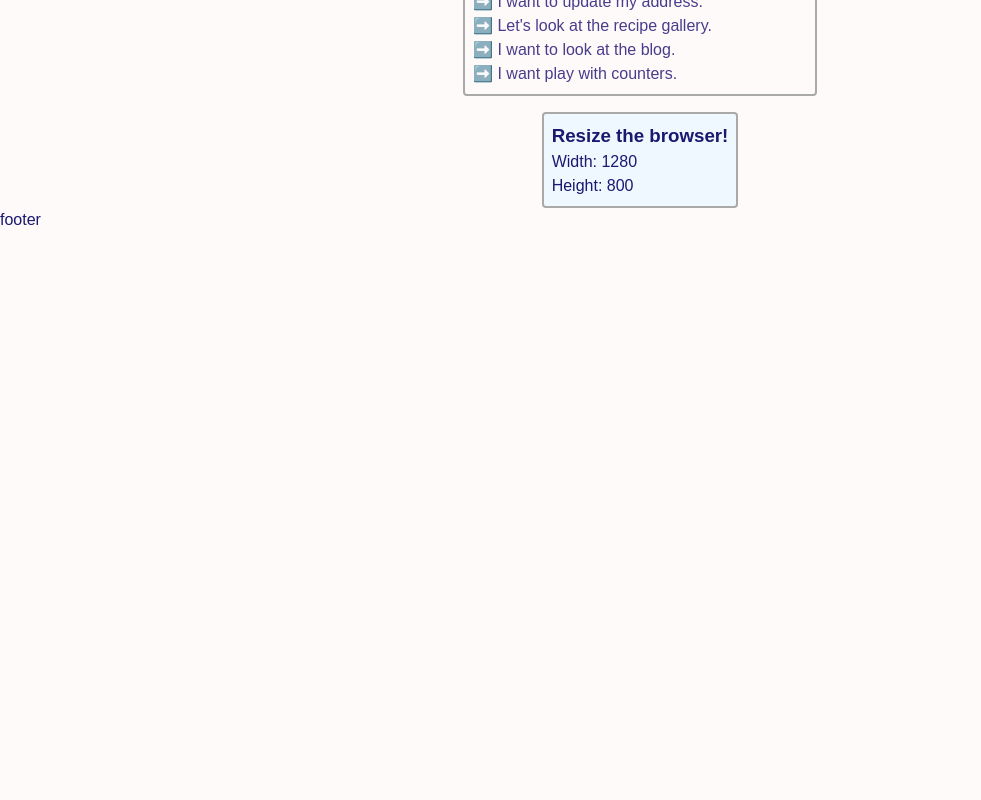
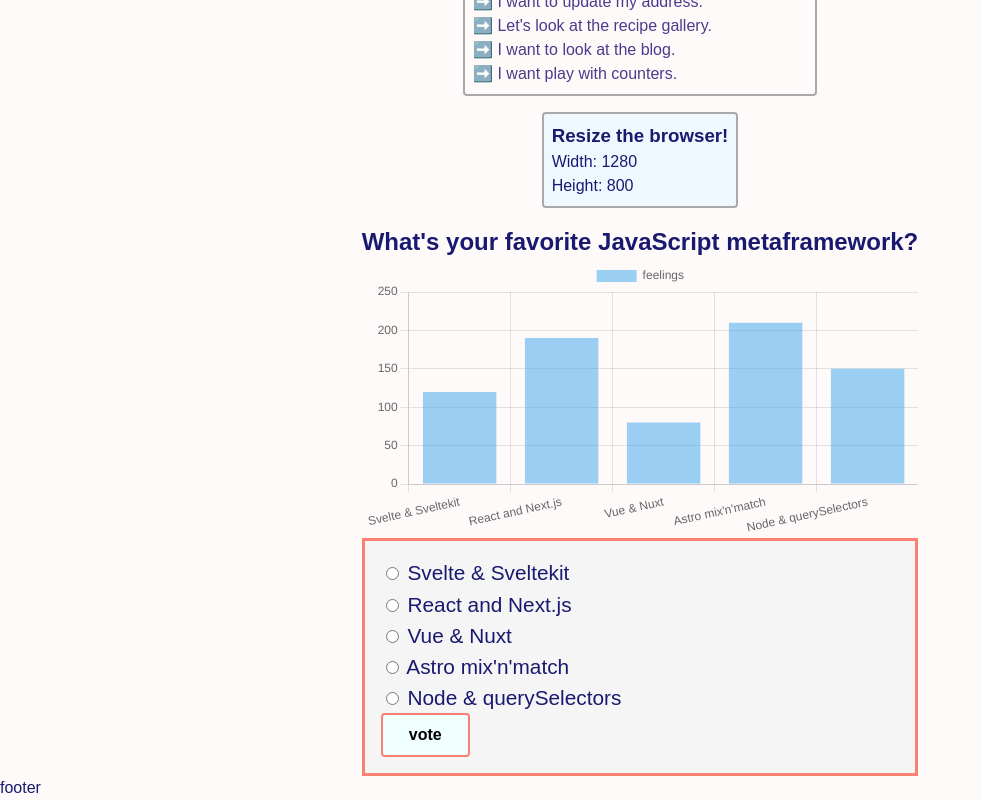
Before and after one commit to elbi3/vue-curriculum-project, a Vue app in the folder my-vue-app/: page / in a window 1280 px wide. Shown: the part 243-1043 px from the top of the page, without its empty margins (0-981 px from the left). Before the commit the page ends 800 px from the top, so only its background shows below. Built offline with nearby package versions, Linux system fonts and the light colour scheme; what @tanstack/vue-query would draw is missing.

Commit message:
Add chart js implementation

```diff
--- a/my-vue-app/package.json
+++ b/my-vue-app/package.json
@@ -16,6 +16,7 @@
     "@tanstack/vue-query": "^5.100.8",
     "@vee-validate/yup": "^4.15.1",
     "@vueuse/core": "^14.3.0",
+    "chart.js": "^4.5.1",
     "pinia": "^3.0.4",
     "playwright": "^1.60.0",
     "vee-validate": "^4.15.1",
--- /dev/null
+++ b/my-vue-app/src/components/Chart.vue
@@ -0,0 +1,91 @@
+<script setup lang="ts">
+import { watch, ref, onMounted, onUnmounted } from "vue";
+import Chart from 'chart.js/auto';
+
+const options = ref(["Svelte & Sveltekit", "React and Next.js", "Vue & Nuxt", "Astro mix'n'match", "Node & querySelectors"]);
+const selectedOption = ref("");
+const fakeNumbers = ref([120, 190, 80, 210, 150]);
+const canvasRef = ref(null); //this references the dom element where chart happens
+//ref is a box, so you have to put the item inside of the box by assigning it to ref.value
+let chart = null; //non-reactive, so we don't need to track this with a ref
+onMounted(() => {
+    //instantiate and assign chart with its configuration to "chart" variable
+    chart = new Chart(canvasRef.value, {
+        type: "bar",
+        data: {
+            labels: ["Svelte & Sveltekit", "React and Next.js", "Vue & Nuxt", "Astro mix'n'match", "Node & querySelectors"],
+            datasets: [{ label: 'feelings', data: [...fakeNumbers.value] }]
+        }
+    });
+});
+onUnmounted(() => {
+    chart?.destroy()  // Clean up, just like a useEffect return function
+});
+//watch(dependency, callback)
+watch(()=>fakeNumbers.value, (newNumbers) => {
+  if (chart) {
+    chart.data.datasets[0].data = newNumbers
+    chart.update()
+  }
+});
+function pollSubmit() {
+    if(selectedOption.value === "Svelte & Sveltekit"){
+        fakeNumbers.value = [500,0,0,0,0];
+    }
+    if(selectedOption.value === "React and Next.js"){
+        fakeNumbers.value = [0,500,0,0,0];
+    }
+    if(selectedOption.value === "Vue & Nuxt"){
+        fakeNumbers.value = [0,0,500,0,0];
+    }
+    if(selectedOption.value === "Astro mix'n'match"){
+        fakeNumbers.value = [0,0,0,500,0];
+    }
+    if(selectedOption.value === "Node & querySelectors"){
+        fakeNumbers.value = [0,0,0,0,100];
+    }
+};
+</script>
+
+<template>
+    <section>
+        <h2>What's your favorite JavaScript metaframework?</h2>
+        <canvas ref="canvasRef" />
+        <form @submit.prevent="pollSubmit" class="my-poll">
+            <label class="radio-btn" v-for="option in options" :key="option">
+            <input
+                type="radio"
+                name="poll"
+                class="radio-btn"
+                :value="option"
+                v-model="selectedOption"
+            />
+            {{ option }}
+            </label>
+            <button class="poll-btn" type="submit">vote</button>
+        </form>
+    </section>
+</template>
+
+<style>
+.my-poll {
+    display: flex;
+    flex-direction: column;
+
+    background-color: whitesmoke;
+    padding: 1rem;
+    border: 3px solid salmon;
+}
+.radio-btn {
+    /* padding: .5rem; */
+    font-size: 1.3rem;
+}
+.poll-btn {
+    padding: .5rem;
+    width: 10ch;
+    border-radius: .25rem;
+    border: 2px solid salmon;
+    background-color: azure;
+    font-weight: 700;
+}
+</style>
--- a/my-vue-app/src/pages/Home.vue
+++ b/my-vue-app/src/pages/Home.vue
@@ -2,7 +2,7 @@
 import { computed } from "vue";
 import { RouterLink } from 'vue-router';
 import { useWindowSize } from "@/composables/useWindowSize";
-
+import Chart from "@/components/Chart.vue";
 const { width, height } = useWindowSize();
 
 const colorChange = computed(() => {
@@ -32,6 +32,9 @@
             <p>Height: {{height}}</p>
         </div>
         <RouterView />
+        <div>
+            <Chart/>
+        </div>
     </main>
 
 </template>
```
Also changed, not shown: 1 other file (tests, documents, lock files or other folders).
